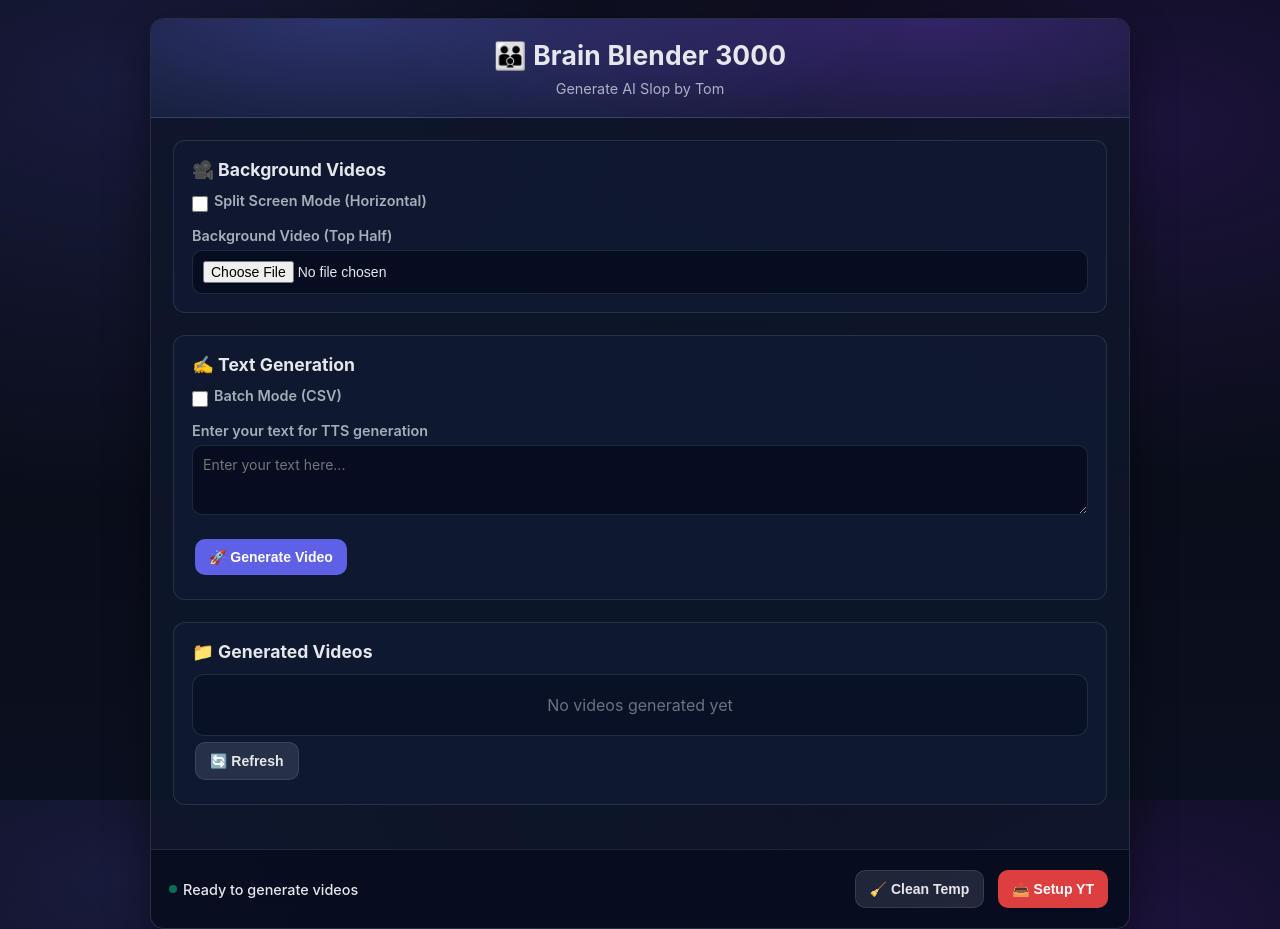
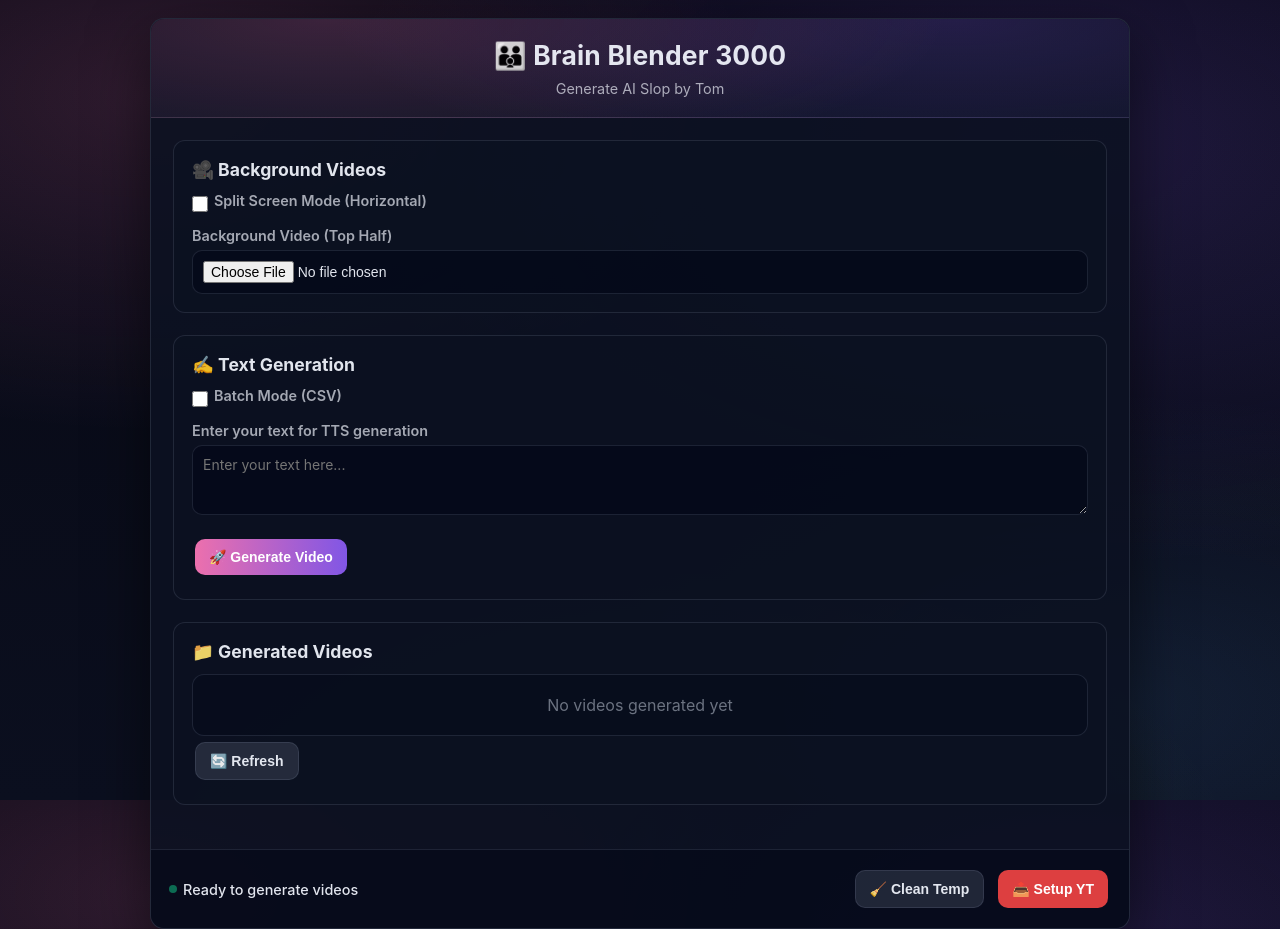
Before and after one commit to mot-stuff/VidGenerator, a Flask app: page / in a window 1280 px wide. Run offline with Flask 3, Linux system fonts and the light colour scheme; data that the repository does not hold is empty; some libraries are stand-ins or nearby versions.

Commit message:
Make navbar use full logo and theme colors

```diff
--- a/static/css/style.css
+++ b/static/css/style.css
@@ -10,26 +10,31 @@ html, body {
 }
 
 :root {
-    --bg0: #070a12;
-    --bg1: #0b1020;
-    --card: #0f172a;
-    --card2: #111c35;
-    --border: rgba(148, 163, 184, 0.18);
-    --text: #e5e7eb;
-    --muted: rgba(226, 232, 240, 0.72);
-    --muted2: rgba(226, 232, 240, 0.55);
-    --primary: #6366f1;
-    --primaryHover: #7c3aed;
-    --danger: #ef4444;
-    --shadow: 0 18px 45px rgba(0, 0, 0, 0.45);
+    /* Theme inspired by static/images/logo.png */
+    --bg0: #070813;
+    --bg1: #0b0f1f;
+    --surface: rgba(12, 18, 34, 0.70);
+    --surface2: rgba(12, 18, 34, 0.88);
+    --border: rgba(148, 163, 184, 0.16);
+    --text: rgba(244, 247, 255, 0.92);
+    --muted: rgba(244, 247, 255, 0.66);
+    --muted2: rgba(244, 247, 255, 0.50);
+
+    --brandPink: #ff78b9;
+    --brandPurple: #8b5cf6;
+    --brandBlue: #63b3ff;
+    --brandGreen: #a3e635;
+
+    --shadow: 0 22px 60px rgba(0, 0, 0, 0.55);
 }
 
 body {
     font-family: -apple-system, BlinkMacSystemFont, 'Segoe UI', Roboto, sans-serif;
     background:
-        radial-gradient(1200px 700px at 10% 10%, rgba(99, 102, 241, 0.18), transparent 60%),
-        radial-gradient(1000px 600px at 90% 15%, rgba(124, 58, 237, 0.18), transparent 60%),
-        radial-gradient(900px 700px at 50% 100%, rgba(16, 185, 129, 0.08), transparent 60%),
+        radial-gradient(1000px 560px at 12% 12%, rgba(255, 120, 185, 0.16), transparent 60%),
+        radial-gradient(1200px 680px at 84% 18%, rgba(139, 92, 246, 0.18), transparent 62%),
+        radial-gradient(900px 520px at 55% 110%, rgba(163, 230, 53, 0.10), transparent 60%),
+        radial-gradient(900px 520px at 88% 88%, rgba(99, 179, 255, 0.10), transparent 60%),
         linear-gradient(180deg, var(--bg0), var(--bg1));
     min-height: 100vh;
     padding: 18px;
@@ -108,7 +106,7 @@ body {
 .container {
     max-width: 980px;
     margin: 0 auto;
-    background: rgba(15, 23, 42, 0.86);
+    background: var(--surface2);
     border: 1px solid var(--border);
     border-radius: 14px;
     box-shadow: var(--shadow);
@@ -117,9 +115,9 @@ body {
 
 .header {
     background:
-        radial-gradient(900px 280px at 20% 0%, rgba(99, 102, 241, 0.35), transparent 60%),
-        radial-gradient(900px 280px at 80% 0%, rgba(124, 58, 237, 0.32), transparent 60%),
-        linear-gradient(180deg, rgba(17, 24, 39, 0.92), rgba(15, 23, 42, 0.92));
+        radial-gradient(1000px 260px at 18% 0%, rgba(255, 120, 185, 0.20), transparent 62%),
+        radial-gradient(1000px 260px at 82% 0%, rgba(139, 92, 246, 0.20), transparent 62%),
+        linear-gradient(180deg, rgba(10, 14, 27, 0.92), rgba(12, 18, 34, 0.92));
     color: var(--text);
     padding: 20px 22px;
     text-align: center;
@@ -146,7 +144,7 @@ body {
     padding: 18px;
     border: 1px solid var(--border);
     border-radius: 12px;
-    background: rgba(17, 28, 53, 0.55);
+    background: var(--surface);
 }
 
 .section h2 {
@@ -193,14 +191,14 @@ input[type="file"], textarea, input[type="email"], input[type="password"], input
     border-radius: 10px;
     font-size: 14px;
     transition: border-color 0.2s, box-shadow 0.2s;
-    background: rgba(2, 6, 23, 0.55);
+    background: rgba(2, 6, 23, 0.58);
     color: var(--text);
 }
 
 input[type="file"]:focus, textarea:focus, input[type="email"]:focus, input[type="password"]:focus, input[type="text"]:focus, select:focus {
     outline: none;
-    border-color: rgba(99, 102, 241, 0.75);
-    box-shadow: 0 0 0 4px rgba(99, 102, 241, 0.18);
+    border-color: rgba(139, 92, 246, 0.65);
+    box-shadow: 0 0 0 4px rgba(139, 92, 246, 0.16);
 }
 
 textarea {
@@ -270,7 +268,7 @@ input[type="checkbox"] {
 }
 
 .btn {
-    background: rgba(99, 102, 241, 0.95);
+    background: linear-gradient(90deg, rgba(255, 120, 185, 0.92), rgba(139, 92, 246, 0.92));
     color: white;
     border: none;
     padding: 10px 14px;
--- a/templates/base.html
+++ b/templates/base.html
@@ -13,7 +13,7 @@
     {% if current_user.is_authenticated %}
     <nav class="nav">
         <a class="brand" href="{{ url_for('dashboard') }}">
-            <img class="brand-logo" src="{{ url_for('static', filename='images/logo.png') }}" alt="mindsrot.app">
+            <img class="brand-logo" src="{{ url_for('static', filename='images/logo.png') }}" alt="mindsrot.app logo">
         </a>
         <div class="user-info">
             Welcome, {{ current_user.email }}
```
Also changed, not shown: other parts of static/css/style.css (+19 -28 lines).
